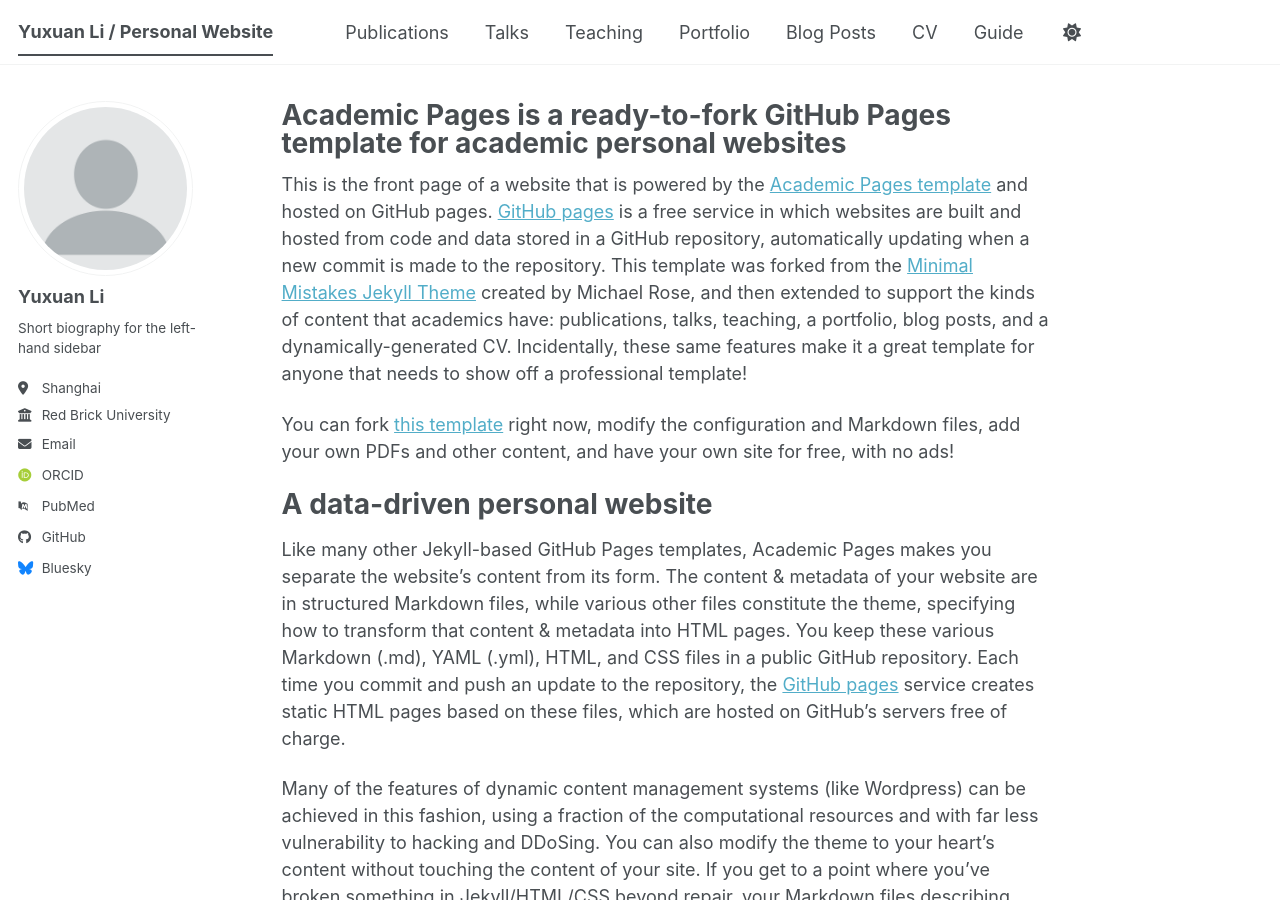
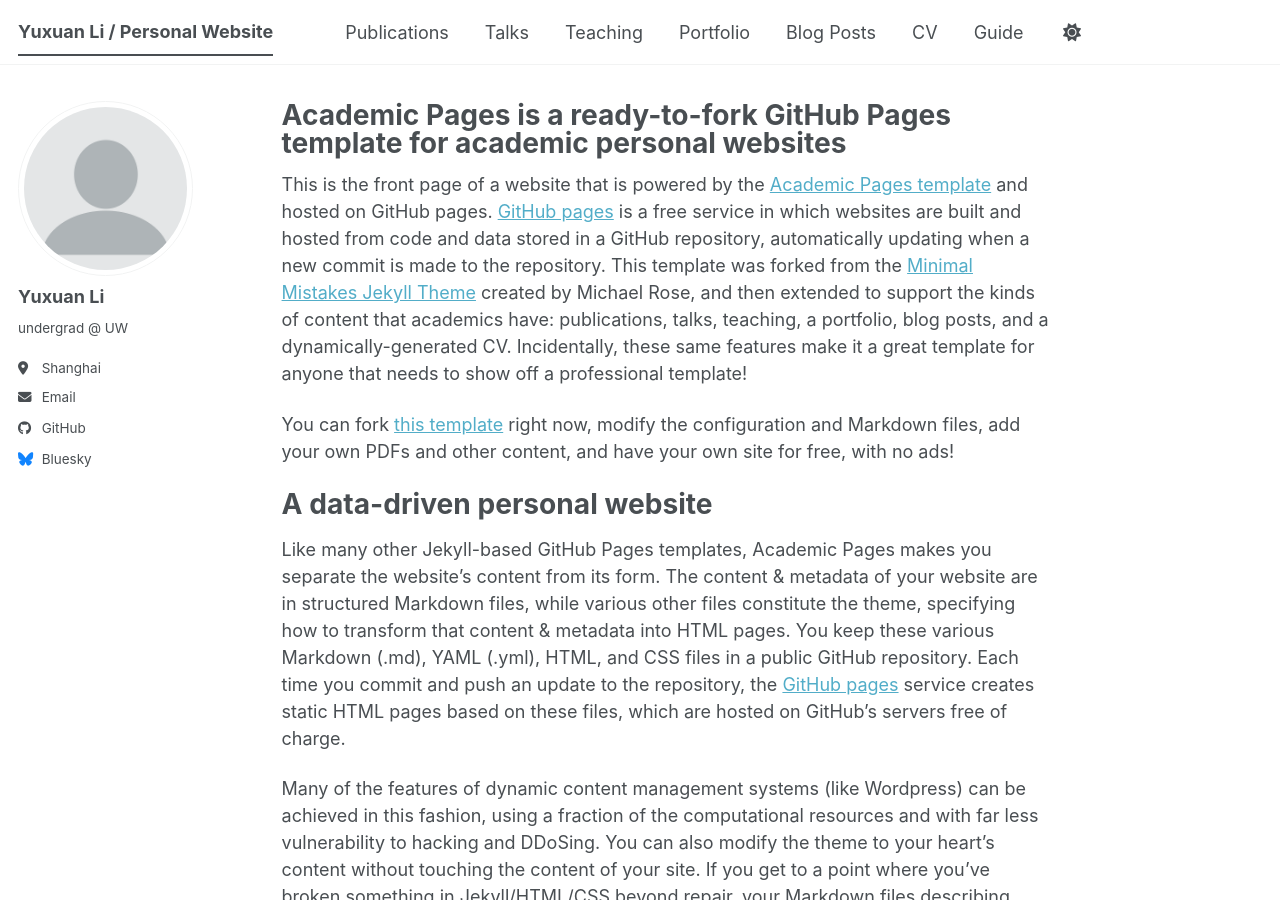
Before and after one commit to H1234L1/H1234L1.github.io, a Jekyll site: the page built from _pages/about.md, in a window 1280 px wide and 900 px high. Built offline with Jekyll 4.4.1, drawn with Linux system fonts in a browser that asks for light colours; some web fonts are replaced; a script bundle is joined from its source files by our own code; library files that are not in the unit come from our copies.

Commit message:
Update _config.yml

```diff
--- a/_config.yml
+++ b/_config.yml
@@ -26,9 +26,9 @@
   avatar           : "profile.png"
   name             : "Yuxuan Li"
   pronouns         : # example: "she/her"
-  bio              : "Short biography for the left-hand sidebar"
+  bio              : "undergrad @ UW"
   location         : "Shanghai"
-  employer         : "Red Brick University"
+  education         : "University of Washington Seattle"
   uri              : # URL
   email            : "HelenLi4009@gmail.com"
 
@@ -38,10 +38,10 @@
   #googlescholar    : "https://scholar.google.com/citations?user=PS_CX0AAAAAJ"
   #inspire-hep      : # URL
   #impactstory      : # URL
-  orcid            : "https://orcid.org/yourorcidurl"
+  #orcid            : "https://orcid.org/yourorcidurl"
   semantic         : # URL
   ssrn             : # URL
-  pubmed           : "https://www.ncbi.nlm.nih.gov/pubmed/?term=john+snow"
+  #pubmed           : "https://www.ncbi.nlm.nih.gov/pubmed/?term=john+snow"
   researchgate     : # URL
   scopus           : # URL
   zotero           : # URL
```
